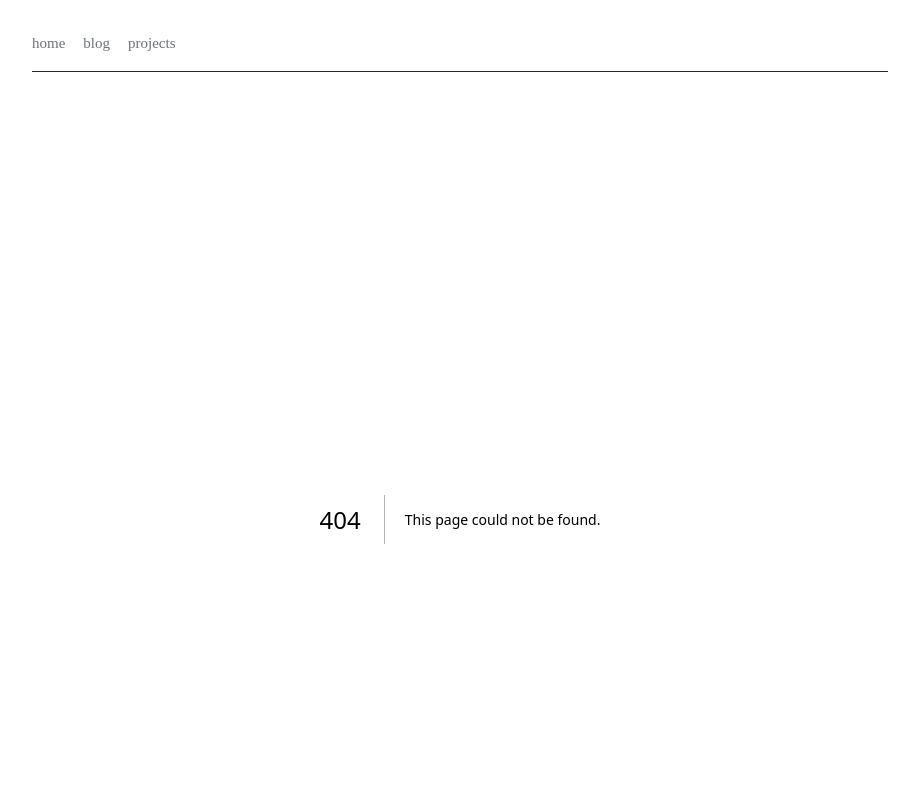
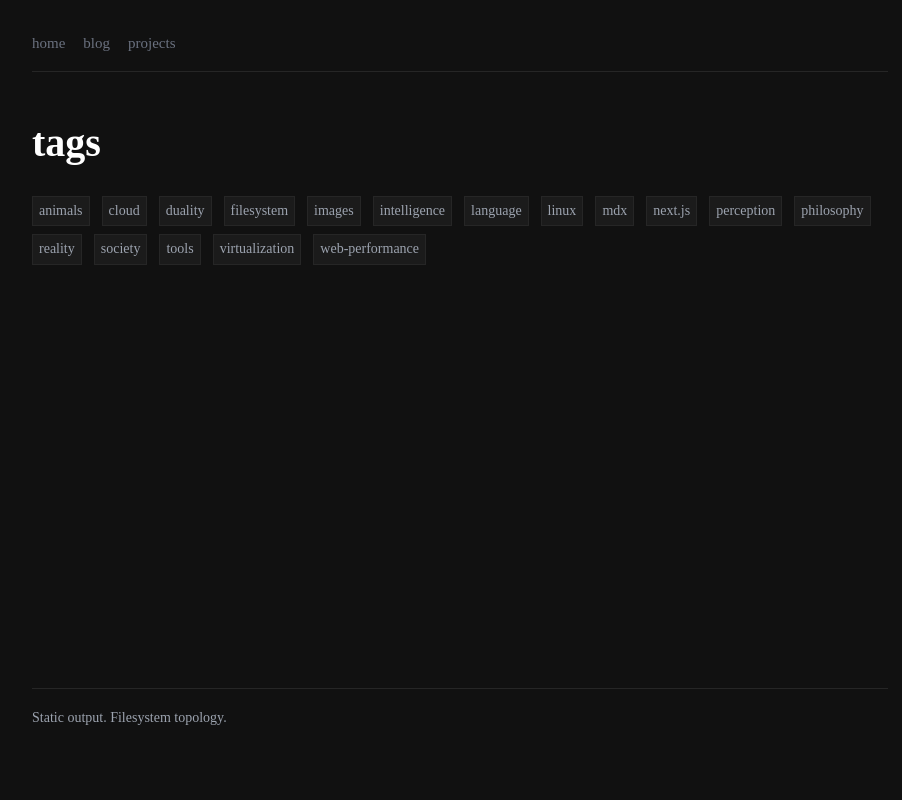
Before and after one commit to kexec-run/kexec.run, a Next.js app: page /tags in a window 1280 px wide. Before the commit this address had no page. Shown: the top 800 px of the page, without its empty margins (180-1082 px from the left). Built offline with nearby package versions, Linux system fonts and the light colour scheme; a web font is replaced by a local one.

Commit message:
Add global tag routes

```diff
--- a/content/projects/infra/unikernel-lab.mdx
+++ b/content/projects/infra/unikernel-lab.mdx
@@ -2,6 +2,7 @@
 title: "Unikernel Lab"
 description: "A placeholder infrastructure project"
 date: "2026-05-06"
+tags: ["linux", "cloud", "virtualization"]
 status: "exploratory"
 published: true
 ---
--- a/content/projects/privledger.mdx
+++ b/content/projects/privledger.mdx
@@ -2,6 +2,7 @@
 title: "Privledger"
 description: "A placeholder project entry for the filesystem-driven portfolio"
 date: "2026-05-07"
+tags: ["mdx", "next.js", "filesystem"]
 status: "active"
 published: true
 ---
--- /dev/null
+++ b/src/app/tags/page.tsx
@@ -0,0 +1,29 @@
+import Link from "next/link"
+import type { Metadata } from "next"
+import { getTags } from "@/lib/content"
+
+export const metadata: Metadata = {
+  title: "Tags",
+  description: "Global tags across posts and projects"
+}
+
+export default function TagsPage() {
+  const tags = getTags()
+
+  return (
+    <main className="prose">
+      <h1>tags</h1>
+      {tags.length > 0 ? (
+        <ul className="tag-index" aria-label="tags">
+          {tags.map((tag) => (
+            <li key={tag.slug}>
+              <Link href={tag.href}>{tag.label}</Link>
+            </li>
+          ))}
+        </ul>
+      ) : (
+        <p>No tags yet.</p>
+      )}
+    </main>
+  )
+}
--- a/src/components/content/EntryRow.tsx
+++ b/src/components/content/EntryRow.tsx
@@ -16,7 +16,7 @@ export default function EntryRow({ entry }: EntryRowProps) {
         {entry.tags.length > 0 ? (
           <ul className="entry-tags" aria-label={`${entry.metadata.title} tags`}>
             {entry.tags.map((tag) => (
-              <li key={tag.href}>
+              <li key={tag.slug}>
                 <Link href={tag.href}>{tag.label}</Link>
               </li>
             ))}
--- a/src/components/content/ProjectRow.tsx
+++ b/src/components/content/ProjectRow.tsx
@@ -43,7 +43,7 @@ export default function ProjectRow({ children, link, period, position, stack, ti
       {stack.length > 0 ? (
         <ul className="project-entry-stack" aria-label={`${title} stack`}>
           {stack.map((tag) => (
-            <li key={tag.href}>
+            <li key={tag.slug}>
               <Link href={tag.href}>{tag.label}</Link>
             </li>
           ))}
--- a/src/lib/content.ts
+++ b/src/lib/content.ts
@@ -50,13 +50,7 @@ export function normalizeTags(tags: string[] | undefined): ResolvedTag[] {
       return []
     }
 
-    return [
-      {
-        label: tag,
-        slug,
-        href: `/posts/tags/${slug}`
-      }
-    ]
+    return [{ label: tag, slug, href: `/tags/${slug}` }]
   })
 }
 
@@ -227,18 +221,22 @@ export function getEntry(collection: CollectionName, slug: string[]): ContentEnt
   return getCollectionEntries(collection).find((entry) => entry.slug.join("/") === slug.join("/")) ?? null
 }
 
-export function getPostTags(): Array<{ tag: string }> {
-  const tagSlugs = new Set<string>()
+export function getTags(): ResolvedTag[] {
+  const tags = new Map<string, ResolvedTag>()
 
-  getCollectionEntries("posts").forEach((entry) => {
-    entry.tags.forEach((tag) => tagSlugs.add(tag.slug))
+  collections.forEach((collection) => {
+    getCollectionEntries(collection).forEach((entry) => {
+      entry.tags.forEach((tag) => {
+        if (!tags.has(tag.slug)) {
+          tags.set(tag.slug, tag)
+        }
+      })
+    })
   })
 
-  return Array.from(tagSlugs)
-    .sort((a, b) => a.localeCompare(b))
-    .map((tag) => ({ tag }))
+  return Array.from(tags.values()).sort((a, b) => a.label.localeCompare(b.label))
 }
 
-export function getPostsByTag(tag: string): ContentEntry[] {
+export function getTaggedPosts(tag: string): ContentEntry[] {
   return getCollectionEntries("posts").filter((entry) => entry.tags.some((entryTag) => entryTag.slug === tag))
 }
--- a/src/styles/prose.css
+++ b/src/styles/prose.css
@@ -186,6 +186,35 @@
   text-underline-offset: 3px;
 }
 
+.tag-index {
+  display: flex;
+  flex-wrap: wrap;
+  gap: 8px 12px;
+  list-style: none;
+  margin: 0;
+  padding: 0;
+}
+
+.tag-index li {
+  font-size: 14px;
+}
+
+.tag-index a {
+  background: var(--color-surface);
+  border: 1px solid var(--color-line);
+  color: var(--color-muted);
+  display: inline-block;
+  padding: 1px 6px;
+  text-decoration: none;
+}
+
+.tag-index a:hover {
+  border-color: var(--color-accent);
+  color: var(--color-accent);
+  text-decoration: underline;
+  text-underline-offset: 3px;
+}
+
 .project-entry-stack {
   display: flex;
   flex-wrap: wrap;
```
Also changed, not shown: src/app/posts/tags/[tag]/page.tsx (deleted, +0 -46 lines), src/app/tags/[tag]/page.tsx (added, +48 -0 lines), 1 other file (tests, documents, lock files or other folders).
